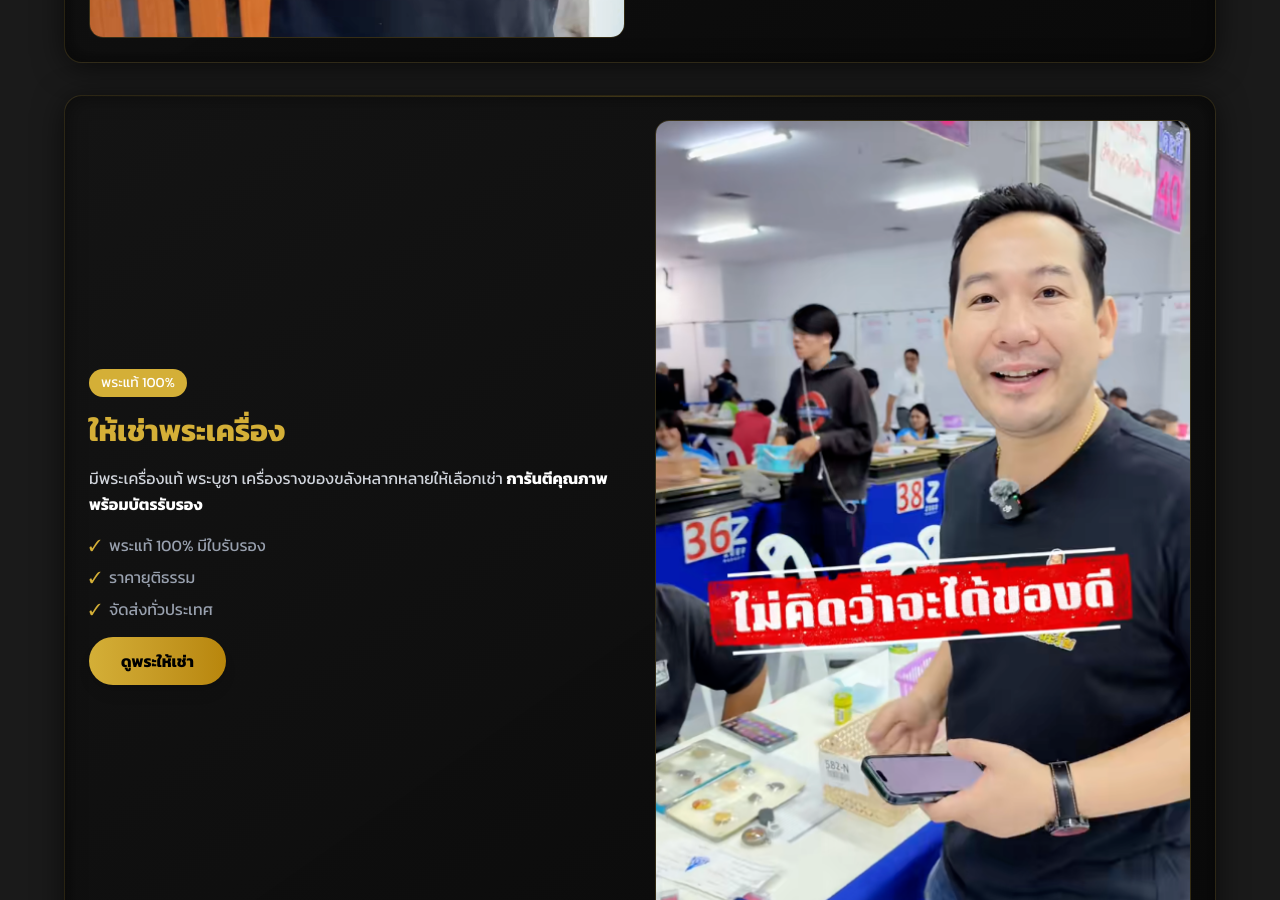
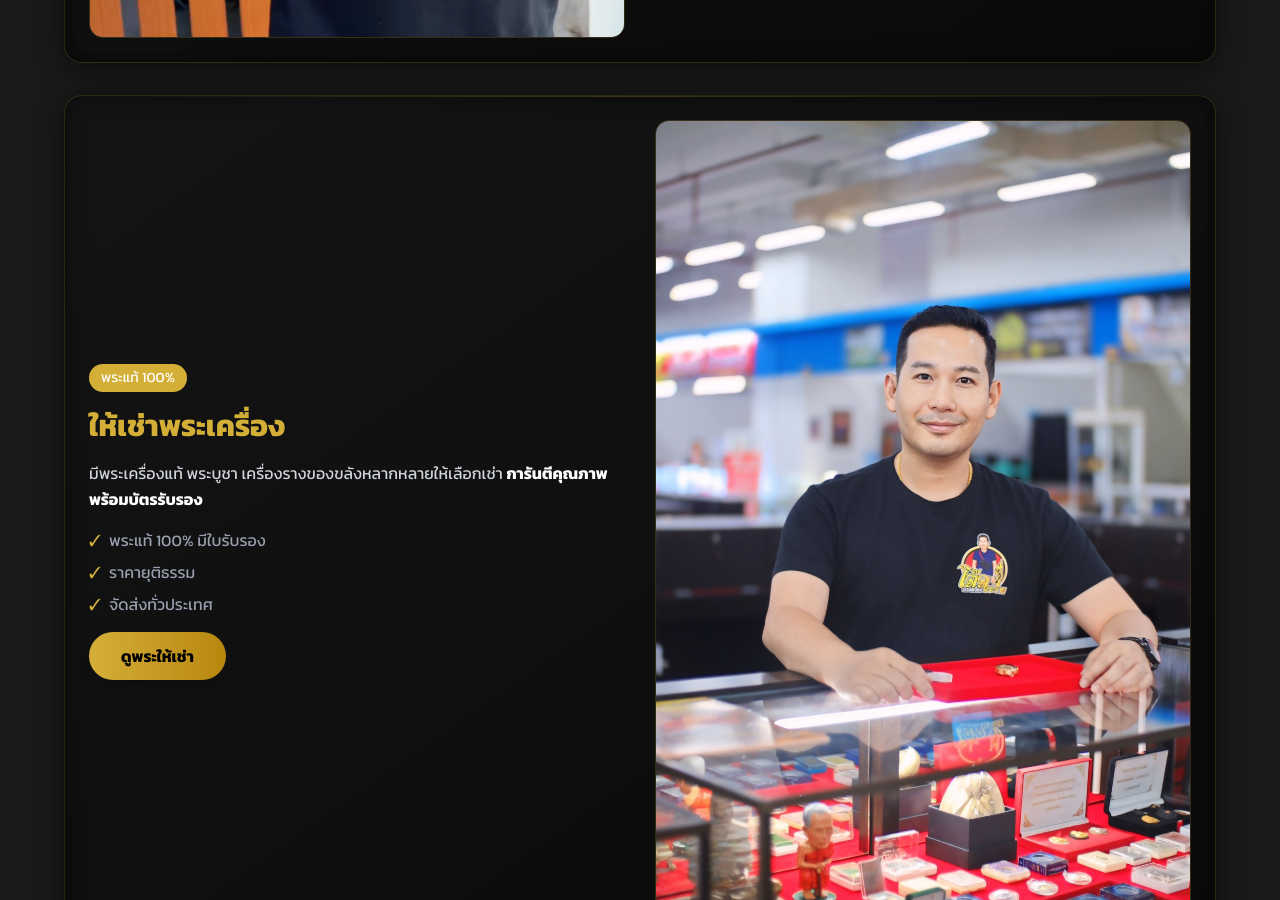
Before and after one commit to TiwKill/toderama4, a Next.js app: page / in a window 1280 px wide. Shown: the part 11100-12000 px from the top of the page. Built offline with nearby package versions, Linux system fonts and the light colour scheme.

Commit message:
feat: Add 'for rent' service image and update the Services section component to include it.

```diff
--- a/src/components/sections/ServicesSection.tsx
+++ b/src/components/sections/ServicesSection.tsx
@@ -15,7 +15,7 @@ export default function ServicesSection() {
             buttonVariant: "red" as const,
         },
         {
-            image: "/services/for-rent.png",
+            image: "/services/for-rent.jpg",
             badge: "พระแท้ 100%",
             badgeColor: "bg-[#D4AF37] text-black",
             title: "ให้เช่าพระเครื่อง",
```
Also changed, not shown: public/services/for-rent.jpg (added).
